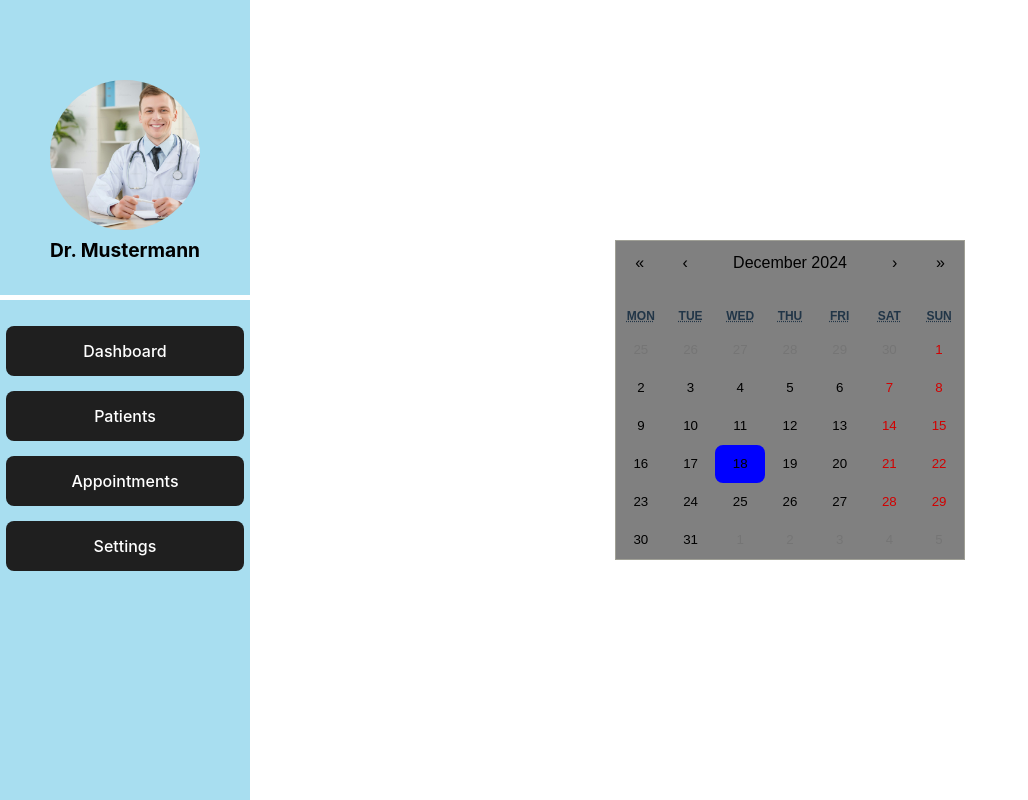
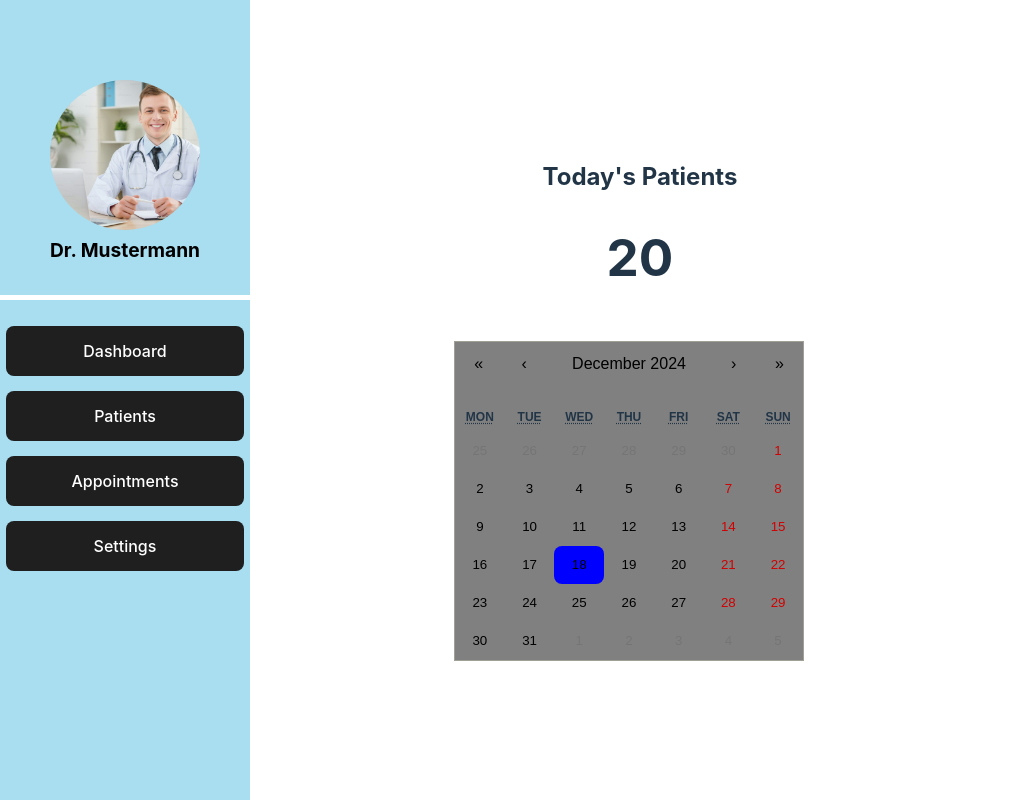
Before and after one commit to Saugat-Pandey/MedicalDashboard, a React (Vite) app: page / in a window 1280 px wide. Shown: the whole page, without its empty margins (0-1028 px from the left). Built offline with nearby package versions, Linux system fonts and the light colour scheme.

Commit message:
Design Patients Today

```diff
--- /dev/null
+++ b/src/components/CurrentDayPatients.jsx
@@ -0,0 +1,14 @@
+import PropTypes from 'prop-types';
+
+export default function CurrentDayPatients({number}) {
+    return (
+        <div>
+            <h2>Today&apos;s Patients</h2>
+            <h1>{number}</h1>
+        </div>
+    );
+}
+
+CurrentDayPatients.propTypes = {
+    number: PropTypes.number.isRequired
+}
--- a/src/components/Sidebar.jsx
+++ b/src/components/Sidebar.jsx
@@ -1,4 +1,4 @@
-/*import React from 'react';*/
+import React from 'react';
 import './Sidebar.css';  // Import the CSS for the sidebar
 import doctorImage from '/src/assets/doctor.jpeg';
 import Button from "./Button.jsx";
--- a/src/pages/Dashboard.css
+++ b/src/pages/Dashboard.css
@@ -1,12 +1,16 @@
 #dashboard-container {
     display: flex;
-    align-items: flex-start;
-    margin-left: 300px; /* Sidebar width */
+    flex-direction: column;
+    align-items: center;
+}
+
+#dashboard-container > *:not(.sidebar) {
+    flex: 1; /* Other elements take the remaining space */
+    width: 100%;
+    margin: 10px; /* Add a small gap */
+    border: 1px solid white; /* Add a white border */
 }
 
 #calendar-widget {
-    display: flex;
-    flex-direction: column;
-    margin-top: 0;
-    margin-left: 0;
+
 }
--- a/src/pages/Dashboard.jsx
+++ b/src/pages/Dashboard.jsx
@@ -3,13 +3,15 @@ import './Dashboard.css'
 import Sidebar from '../components/Sidebar';
 import Calendar from 'react-calendar'
 import '/src/components/Calendar.css';
+import CurrentDayPatients from "../components/CurrentDayPatients.jsx";
 
 function Dashboard() {
     return (
         <div id={"dashboard-container"}>
-            <div><Sidebar/></div>
+            <Sidebar/>
+            <CurrentDayPatients number={20}/>
             <div id={"calendar-widget"}><Calendar/></div>
-            {/* Add content for the Dashboard page here */}
+
         </div>
     );
 }
```
